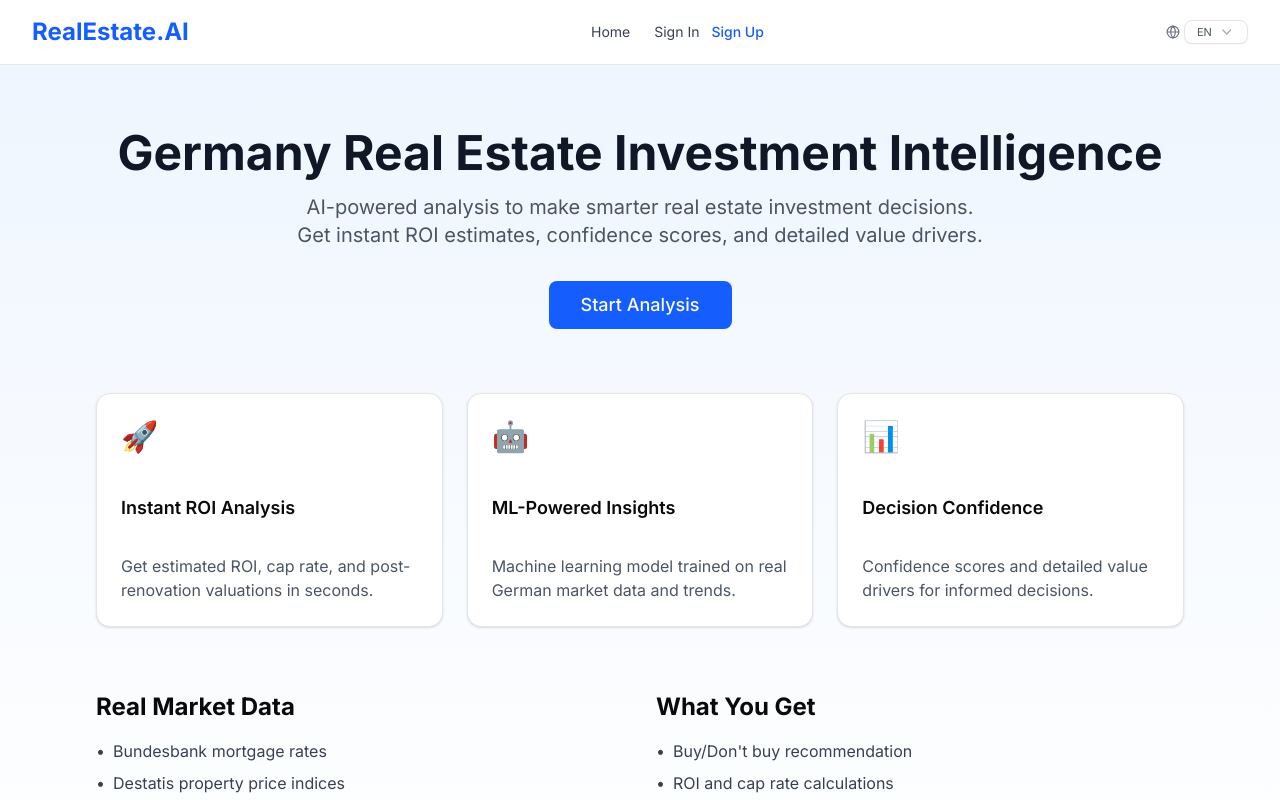
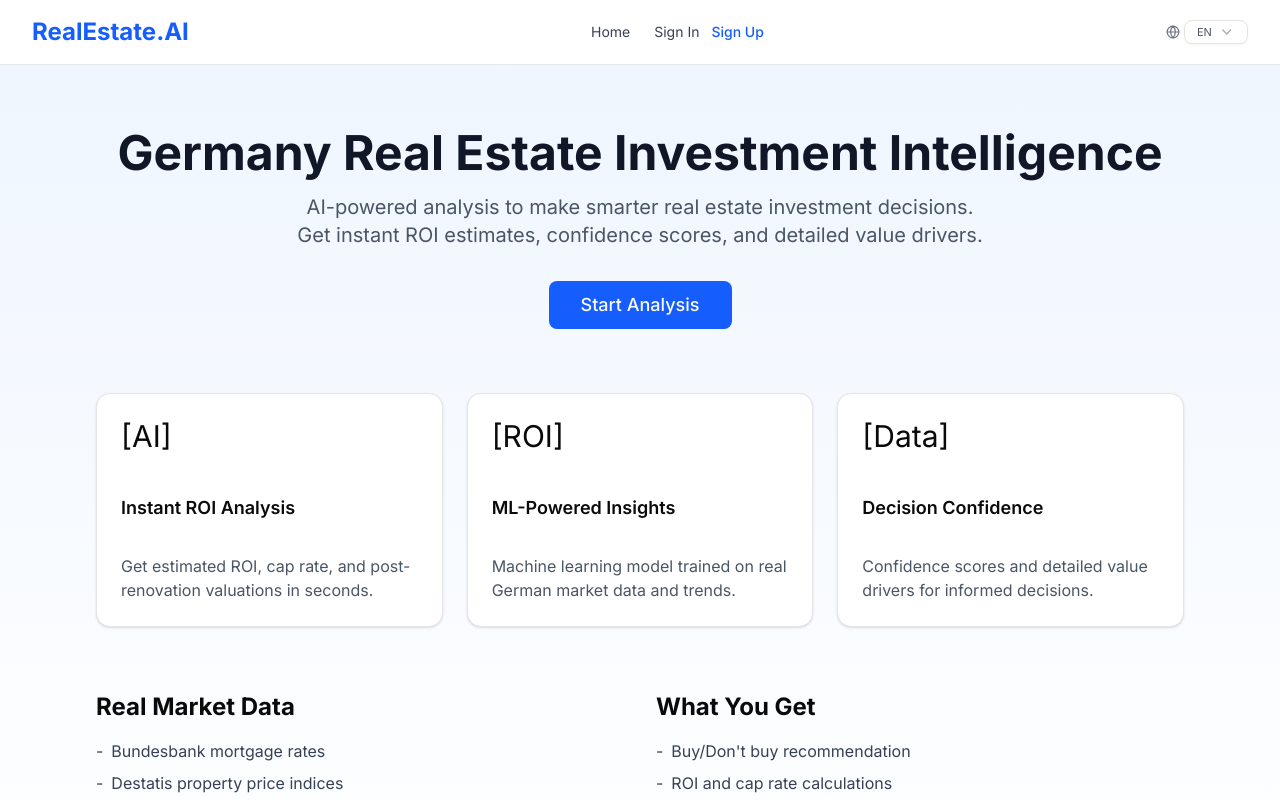
Before and after one commit to mohamedaziztemimi/germany-real-estate-analyzer, a Next.js app: page / in a window 1280 px wide. Shown: the top 800 px of the page. Built offline with nearby package versions, Linux system fonts and the light colour scheme; no server answers.

Commit message:
login Home

```diff
--- a/components/HomeLanding.tsx
+++ b/components/HomeLanding.tsx
@@ -9,9 +9,9 @@ export function HomeLanding() {
   const { strings } = useLanguage()
 
   const features = [
-    { icon: "🚀", title: strings.feature1Title, description: strings.feature1Description },
-    { icon: "🤖", title: strings.feature2Title, description: strings.feature2Description },
-    { icon: "📊", title: strings.feature3Title, description: strings.feature3Description },
+    { icon: "[AI]", title: strings.feature1Title, description: strings.feature1Description },
+    { icon: "[ROI]", title: strings.feature2Title, description: strings.feature2Description },
+    { icon: "[Data]", title: strings.feature3Title, description: strings.feature3Description },
   ]
 
   const marketData = [
@@ -57,7 +57,7 @@ export function HomeLanding() {
             <ul className="space-y-2 text-gray-700">
               {marketData.map((item) => (
                 <li key={item} className="flex items-center gap-2">
-                  <span aria-hidden="true">•</span>
+                  <span aria-hidden="true">-</span>
                   <span>{item}</span>
                 </li>
               ))}
@@ -68,7 +68,7 @@ export function HomeLanding() {
             <ul className="space-y-2 text-gray-700">
               {deliverables.map((item) => (
                 <li key={item} className="flex items-center gap-2">
-                  <span aria-hidden="true">•</span>
+                  <span aria-hidden="true">-</span>
                   <span>{item}</span>
                 </li>
               ))}
```
